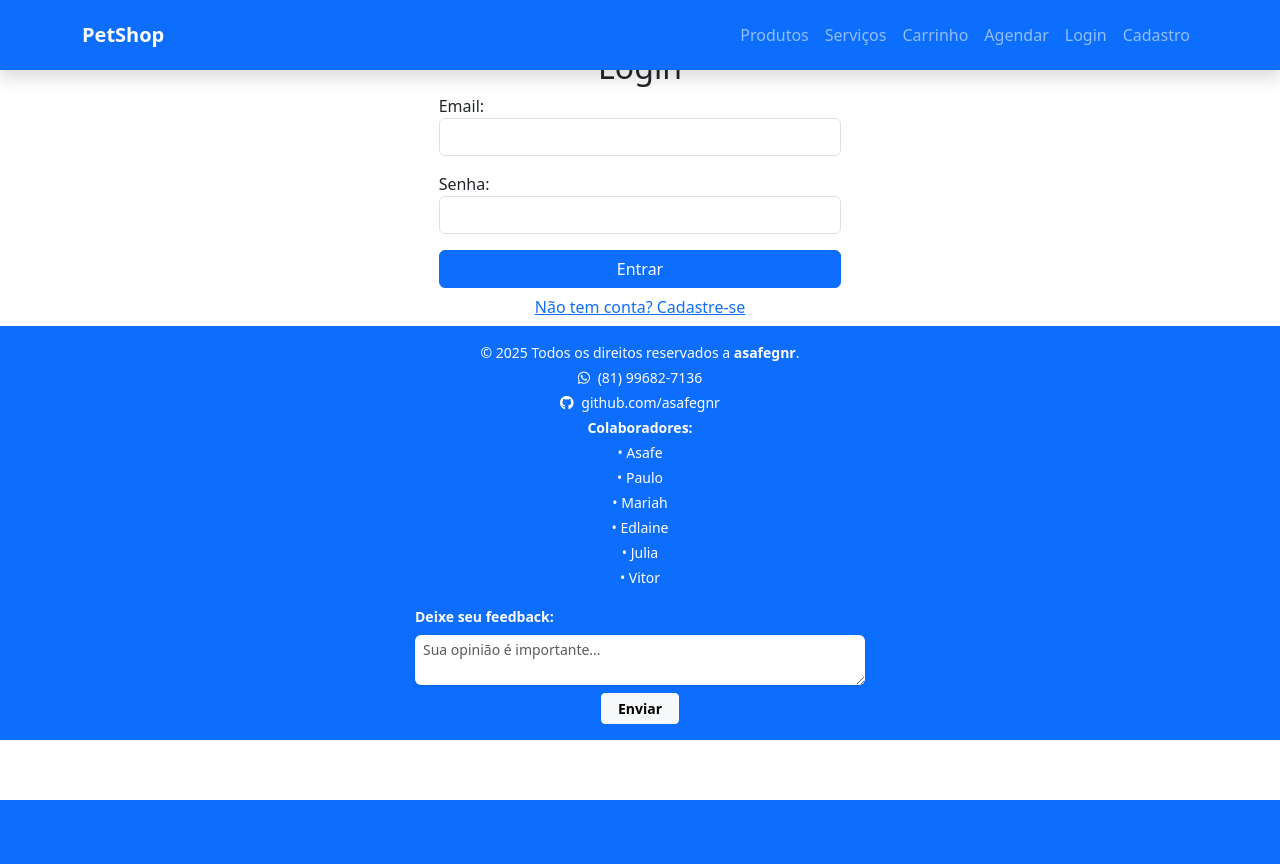
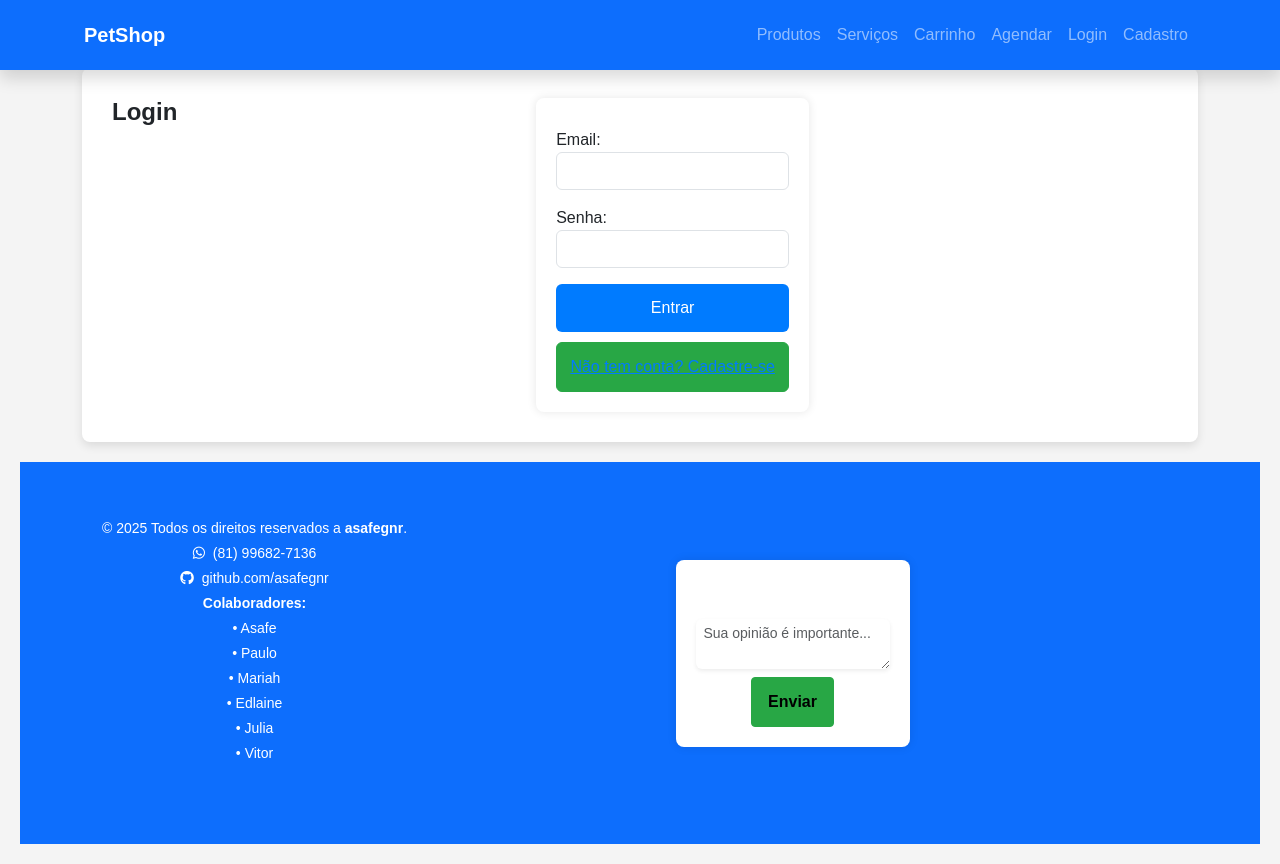
Before and after one commit to Henrique8350/pet-shop, a PHP site: page /pages/login.php in a window 1280 px wide. Before the commit the page ends 800 px from the top, so only its background shows below. Run offline with PHP 8.4, Linux system fonts and the light colour scheme; some libraries are stand-ins or nearby versions.

Commit message:
construção dos styles sem as classes

```diff
--- a/assets/css/style.css
+++ b/assets/css/style.css
@@ -0,0 +1,302 @@
+body {
+    font-family: Arial, sans-serif;
+    padding: 40px;
+    background-color: #f0f8ff;
+}
+
+form {
+    background: #fff;
+    padding: 20px;
+    max-width: 500px;
+    margin: auto;
+    border-radius: 8px;
+    box-shadow: 0 0 10px rgba(0, 0, 0, 0.1);
+}
+
+label {
+    display: block;
+    margin-top: 10px;
+}
+
+input, select {
+    width: 100%;
+    padding: 8px;
+    box-sizing: border-box;
+}
+
+input[type="submit"] {
+    margin-top: 15px;
+    padding: 10px 20px;
+    background: #007BFF;
+    color: white;
+    border: none;
+    cursor: pointer;
+}
+
+input[type="submit"]:hover {
+    background: #0056b3;
+}
+
+
+/* Estilo para centralizar o formulário e modificar a aparência */
+.container {
+    max-width: 600px;
+    margin-top: 50px;
+    padding: 20px;
+}
+
+h2 {
+    font-size: 24px;
+    font-weight: bold;
+    margin-bottom: 20px;
+}
+
+.alert {
+    margin-top: 20px;
+    font-size: 16px;
+}
+
+.btn {
+    font-size: 16px;
+    padding: 12px;
+    background-color: #28a745;
+    border-color: #28a745;
+}
+
+.btn:hover {
+    background-color: #218838;
+    border-color: #1e7e34;
+}
+
+
+/* Estilos específicos para a página de cadastro de produto */
+body {
+    font-family: Arial, sans-serif;
+    padding: 40px;
+    background-color: #f4f4f4;
+}
+
+form {
+    background: white;
+    padding: 20px;
+    max-width: 500px;
+    margin: auto;
+    border-radius: 8px;
+    box-shadow: 0 0 10px rgba(0,0,0,0.1);
+}
+
+label {
+    display: block;
+    margin-top: 10px;
+}
+
+input, textarea {
+    width: 100%;
+    padding: 8px;
+    box-sizing: border-box;
+}
+
+input[type="submit"] {
+    margin-top: 15px;
+    padding: 10px 20px;
+    background: #28a745;
+    color: white;
+    border: none;
+    cursor: pointer;
+}
+
+input[type="submit"]:hover {
+    background: #218838;
+}
+
+
+/* Página do carrinho */
+body.bg-light {
+    background-color: #f8f9fa;
+}
+
+h1.text-success {
+    font-weight: bold;
+}
+
+.card {
+    background-color: #ffffff;
+    border-radius: 10px;
+}
+
+.list-group-item {
+    border: none;
+    padding: 20px 10px;
+}
+
+.text-end {
+    font-size: 1.2rem;
+}
+
+.btn-success, .btn-outline-primary {
+    padding: 10px 20px;
+    font-size: 16px;
+}
+
+
+/* Estilos específicos para a página de login */
+.container.login-container {
+    margin-top: 60px;
+    background-color: #ffffff;
+    padding: 30px;
+    border-radius: 8px;
+    box-shadow: 0 4px 10px rgba(0, 0, 0, 0.1);
+}
+
+h2.text-center {
+    margin-bottom: 20px;
+    font-weight: bold;
+}
+
+.btn-primary {
+    background-color: #007BFF;
+    border: none;
+}
+
+.btn-primary:hover {
+    background-color: #0056b3;
+}
+
+.btn-link {
+    text-align: center;
+    display: block;
+    margin-top: 10px;
+    color: #007BFF;
+}
+
+
+/* Página: produtos.php */
+body {
+    font-family: Arial, sans-serif;
+    background-color: #f4f4f4;
+    margin: 0;
+    padding: 0;
+}
+
+header {
+    background: #28a745;
+    padding: 20px;
+    text-align: center;
+    color: white;
+    position: relative;
+}
+
+.carrinho-link {
+    position: absolute;
+    right: 20px;
+    top: 20px;
+    color: white;
+    text-decoration: underline;
+    font-weight: bold;
+}
+
+.container {
+    width: 90%;
+    max-width: 1200px;
+    margin: 20px auto;
+    display: flex;
+    flex-wrap: wrap;
+    justify-content: space-between;
+}
+
+.produto {
+    background: white;
+    box-shadow: 0 0 10px rgba(0, 0, 0, 0.1);
+    width: 30%;
+    margin-bottom: 20px;
+    padding: 20px;
+    border-radius: 8px;
+    text-align: center;
+}
+
+.produto img {
+    width: 100%;
+    height: auto;
+    border-radius: 8px;
+}
+
+.produto h3 {
+    font-size: 1.2em;
+    margin-top: 10px;
+}
+
+.produto p {
+    color: #555;
+    margin: 10px 0;
+}
+
+.produto .preco {
+    font-size: 1.5em;
+    color: #28a745;
+    font-weight: bold;
+}
+
+.produto button {
+    padding: 10px 20px;
+    background-color: #007bff;
+    color: white;
+    border: none;
+    cursor: pointer;
+    border-radius: 5px;
+    transition: background 0.3s;
+}
+
+.produto button:hover {
+    background-color: #0056b3;
+}
+
+/* Página: serviços.php */
+body {
+    font-family: Arial, sans-serif;
+    padding: 20px;
+    background-color: #f4f4f4;
+}
+
+form {
+    background-color: white;
+    padding: 20px;
+    max-width: 600px;
+    margin: auto;
+    border-radius: 8px;
+    box-shadow: 0 0 10px rgba(0, 0, 0, 0.1);
+}
+
+label {
+    display: block;
+    margin-top: 10px;
+}
+
+input, select {
+    width: 100%;
+    padding: 8px;
+    box-sizing: border-box;
+}
+
+input[type="submit"] {
+    margin-top: 15px;
+    padding: 10px 20px;
+    background: #28a745;
+    color: white;
+    border: none;
+    cursor: pointer;
+}
+
+input[type="submit"]:hover {
+    background: #218838;
+}
+
+.servico-item {
+    background-color: #e9ecef;
+    padding: 15px;
+    margin-bottom: 10px;
+    border-radius: 5px;
+}
+
+.servico-item h3 {
+    margin: 0;
+}
--- a/index.php
+++ b/index.php
@@ -8,6 +8,7 @@ session_start();
     <meta charset="UTF-8">
     <title>Pet Shop - Home</title>
     <link href="https://cdn.jsdelivr.net/npm/bootstrap@5.3.3/dist/css/bootstrap.min.css" rel="stylesheet">
+    <link rel="stylesheet" href="css/style.css">
     <style>
         body {
             background-color: #f9f9f9;
--- a/pages/cadastro_clientes.php
+++ b/pages/cadastro_clientes.php
@@ -43,6 +43,7 @@ $conn->close();
     <meta charset="UTF-8">
     <title>Cadastro de Cliente</title>
     <link href="https://cdn.jsdelivr.net/npm/bootstrap@5.3.3/dist/css/bootstrap.min.css" rel="stylesheet">
+    <link rel="stylesheet" href="../css/style.css">
 </head>
 <body>
     <div class="container mt-5 col-md-6">
--- a/pages/carrinho.php
+++ b/pages/carrinho.php
@@ -30,6 +30,7 @@ $conn->close();
     <meta charset="UTF-8">
     <title>Carrinho</title>
     <link href="https://cdn.jsdelivr.net/npm/bootstrap@5.3.3/dist/css/bootstrap.min.css" rel="stylesheet">
+    <link rel="stylesheet" href="../css/style.css">
 </head>
 <body class="bg-light">
     <div class="container mt-5">
--- a/pages/login.php
+++ b/pages/login.php
@@ -45,9 +45,10 @@ if ($_SERVER["REQUEST_METHOD"] == "POST") {
     <meta charset="UTF-8">
     <title>Login - Pet Shop</title>
     <link rel="stylesheet" href="https://cdn.jsdelivr.net/npm/bootstrap@5.3.3/dist/css/bootstrap.min.css">
+    <link rel="stylesheet" href="../css/style.css">
 </head>
 <body>
-    <div class="container mt-5 col-md-4">
+    <div class="container mt-5 col-md-4 login-container">
         <h2 class="text-center">Login</h2>
         <?php if (!empty($erro)) : ?>
             <div class="alert alert-danger"><?= $erro ?></div>
```
Also changed, not shown: pages/agendamento.php (+2 -17 lines), pages/cadastro_produto.php (+1 -16 lines), pages/produtos.php (+1 -28 lines), pages/servicos.php (+1 -25 lines).
